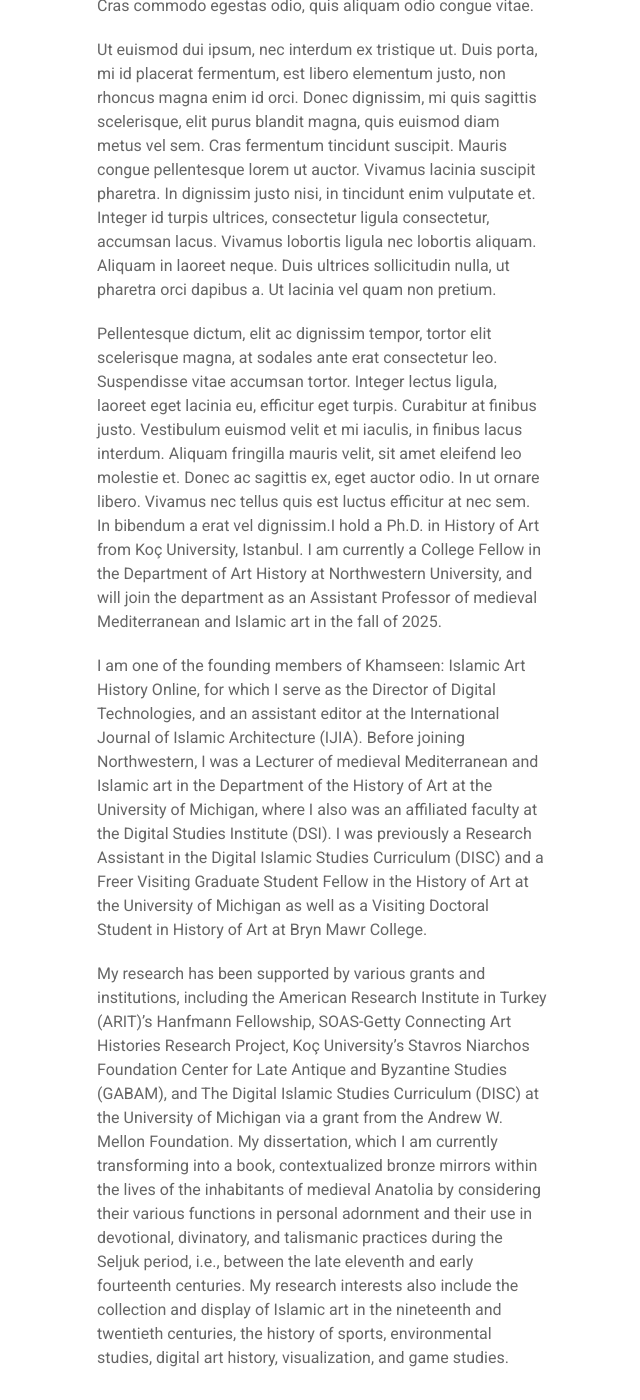
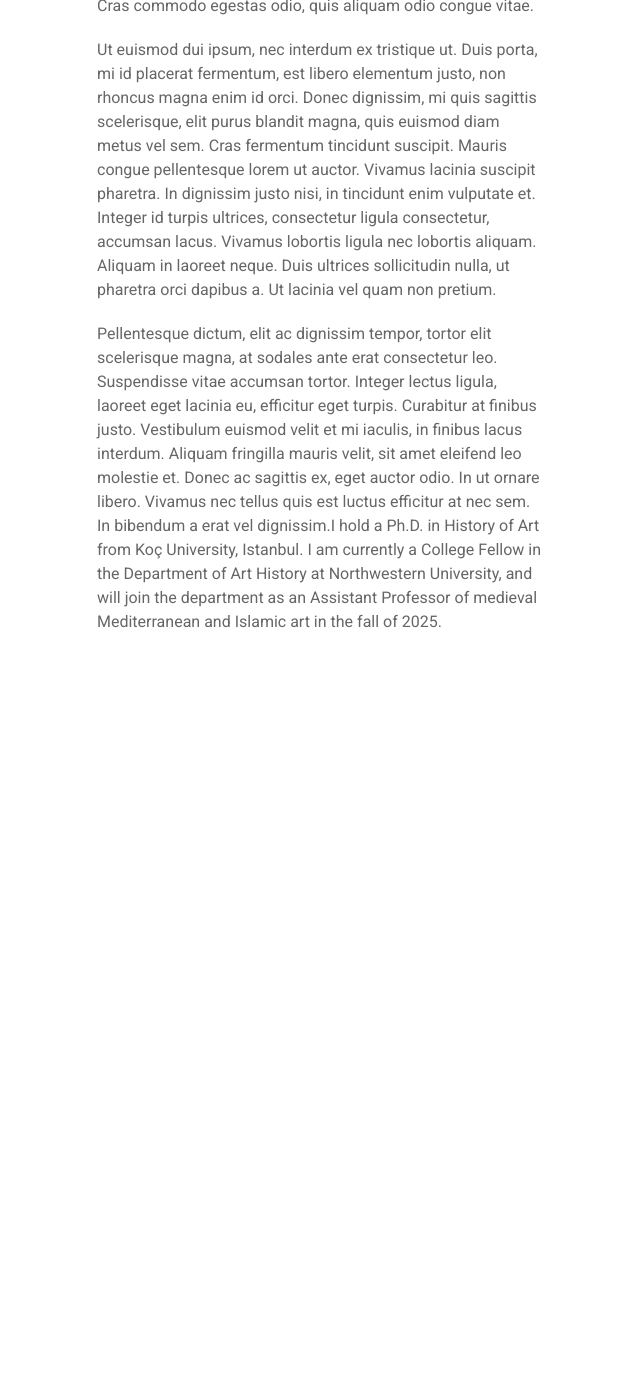
Before and after one commit to besener/besener.github.io, a Jekyll site: the page built from about.html, in a window 1280 px wide and 1400 px high, scrolled down 587 px. Shown: the whole window, without its empty margins (198-838 px from the left). Built offline with Jekyll 4.4.1, drawn with Linux system fonts in a browser that asks for light colours; nearby versions of some CDN libraries; after the commit the page ends 1251 px from its top, so only the background shows below that.

Commit message:
Update settings.yml

```diff
--- a/_data/settings.yml
+++ b/_data/settings.yml
@@ -50,9 +50,6 @@ about: >
 
     Pellentesque dictum, elit ac dignissim tempor, tortor elit scelerisque magna, at sodales ante erat consectetur leo. Suspendisse vitae accumsan tortor. Integer lectus ligula, laoreet eget lacinia eu, efficitur eget turpis. Curabitur at finibus justo. Vestibulum euismod velit et mi iaculis, in finibus lacus interdum. Aliquam fringilla mauris velit, sit amet eleifend leo molestie et. Donec ac sagittis ex, eget auctor odio. In ut ornare libero. Vivamus nec tellus quis est luctus efficitur at nec sem. In bibendum a erat vel dignissim.I hold a Ph.D. in History of Art from Koç University, Istanbul. I am currently a College Fellow in the Department of Art History at Northwestern University, and will join the department as an Assistant Professor of medieval Mediterranean and Islamic art in the fall of 2025.
 
-    I am one of the founding members of Khamseen: Islamic Art History Online, for which I serve as the Director of Digital Technologies, and an assistant editor at the International Journal of Islamic Architecture (IJIA). Before joining Northwestern, I was a Lecturer of medieval Mediterranean and Islamic art in the Department of the History of Art at the University of Michigan, where I also was an affiliated faculty at the Digital Studies Institute (DSI). I was previously a Research Assistant in the Digital Islamic Studies Curriculum (DISC) and a Freer Visiting Graduate Student Fellow in the History of Art at the University of Michigan as well as a Visiting Doctoral Student in History of Art at Bryn Mawr College.
-
-    My research has been supported by various grants and institutions, including the American Research Institute in Turkey (ARIT)’s Hanfmann Fellowship, SOAS-Getty Connecting Art Histories Research Project, Koç University’s Stavros Niarchos Foundation Center for Late Antique and Byzantine Studies (GABAM), and The Digital Islamic Studies Curriculum (DISC) at the University of Michigan via a grant from the Andrew W. Mellon Foundation. My dissertation, which I am currently transforming into a book, contextualized bronze mirrors within the lives of the inhabitants of medieval Anatolia by considering their various functions in personal adornment and their use in devotional, divinatory, and talismanic practices during the Seljuk period, i.e., between the late eleventh and early fourteenth centuries. My research interests also include the collection and display of Islamic art in the nineteenth and twentieth centuries, the history of sports, environmental studies, digital art history, visualization, and game studies.
 
 contact: >
 
```
